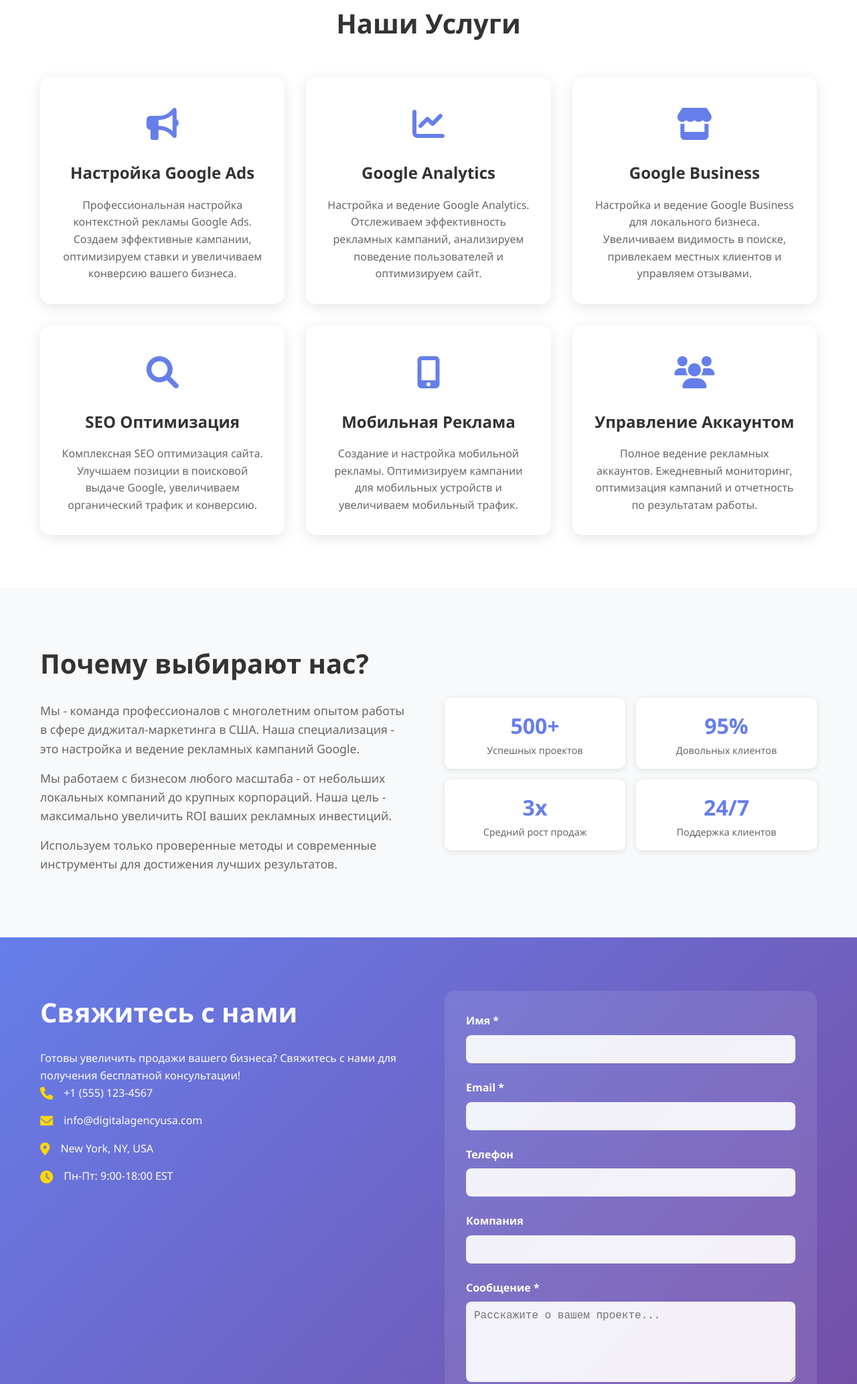
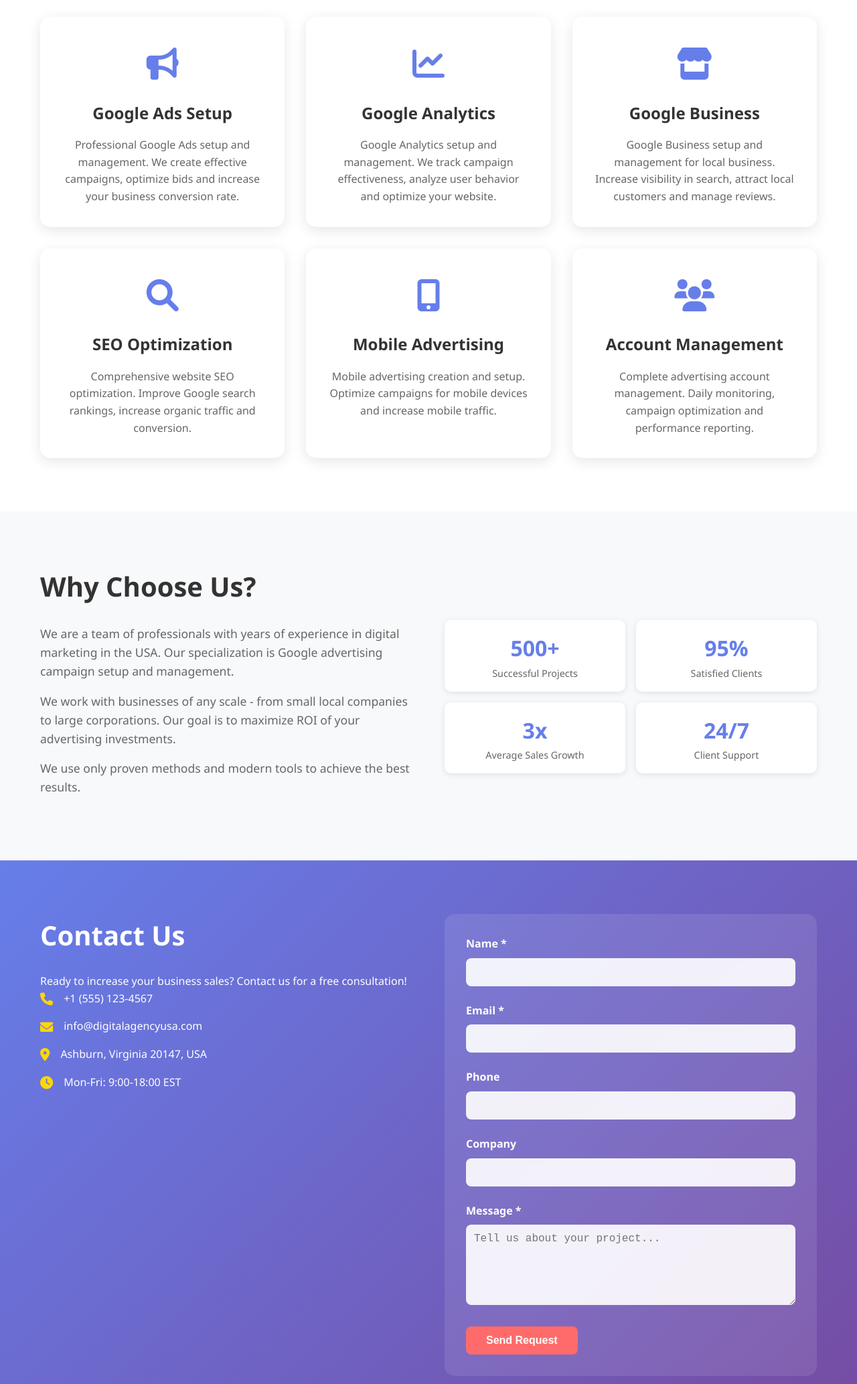
Before and after one commit to mizl-agency/www, a plain HTML site: page index.html in a window 1280 px wide. Shown: the part 596-2663 px from the top of the page at 67% size. Drawn offline with Linux system fonts and the light colour scheme.

Commit message:
Update index.html

```diff
--- a/index.html
+++ b/index.html
@@ -1,10 +1,10 @@
 <!DOCTYPE html>
-<html lang="ru">
+<html lang="en">
 <head>
     <meta charset="UTF-8">
     <meta name="viewport" content="width=device-width, initial-scale=1.0">
-    <title>Digital Agency USA - Настройка Google Ads, Analytics, Business</title>
-    <meta name="description" content="Профессиональное диджитал-агентство в США. Настройка Google Ads, Google Analytics, Google Business для локального бизнеса. Увеличиваем продажи и привлекаем клиентов.">
+    <title>MiZL Digital Agency - Google Ads, Analytics, Business Setup</title>
+    <meta name="description" content="MiZL Digital Agency - Professional digital marketing in USA. Google Ads setup, Google Analytics, Google Business for local business. We increase sales and attract customers.">
     <link href="https://cdnjs.cloudflare.com/ajax/libs/font-awesome/6.0.0/css/all.min.css" rel="stylesheet">
     <style>
         * {
@@ -326,11 +326,11 @@
     <!-- Header -->
     <header>
         <nav class="container">
-            <a href="#" class="logo">Digital Agency USA</a>
+            <a href="#" class="logo">MiZL Digital Agency</a>
             <ul class="nav-links">
-                <li><a href="#services">Услуги</a></li>
-                <li><a href="#about">О нас</a></li>
-                <li><a href="#contact">Контакты</a></li>
+                <li><a href="#services">Services</a></li>
+                <li><a href="#about">About</a></li>
+                <li><a href="#contact">Contact</a></li>
             </ul>
         </nav>
     </header>
@@ -338,58 +338,58 @@
     <!-- Hero Section -->
     <section class="hero">
         <div class="container">
-            <h1>Профессиональное Диджитал-Агентство в США</h1>
-            <p>Увеличиваем продажи и привлекаем клиентов через Google Ads, Analytics и Business</p>
-            <a href="#contact" class="cta-button">Получить консультацию</a>
+            <h1>MiZL Digital Agency</h1>
+            <p>Professional digital marketing services in USA</p>
+            <a href="#contact" class="cta-button">Get Consultation</a>
         </div>
     </section>
 
     <!-- Services Section -->
     <section id="services" class="services">
         <div class="container">
-            <h2 class="section-title">Наши Услуги</h2>
+            <h2 class="section-title">Our Services</h2>
             <div class="services-grid">
                 <div class="service-card">
                     <div class="service-icon">
                         <i class="fas fa-bullhorn"></i>
                     </div>
-                    <h3>Настройка Google Ads</h3>
-                    <p>Профессиональная настройка контекстной рекламы Google Ads. Создаем эффективные кампании, оптимизируем ставки и увеличиваем конверсию вашего бизнеса.</p>
+                    <h3>Google Ads Setup</h3>
+                    <p>Professional Google Ads setup and management. We create effective campaigns, optimize bids and increase your business conversion rate.</p>
                 </div>
                 <div class="service-card">
                     <div class="service-icon">
                         <i class="fas fa-chart-line"></i>
                     </div>
                     <h3>Google Analytics</h3>
-                    <p>Настройка и ведение Google Analytics. Отслеживаем эффективность рекламных кампаний, анализируем поведение пользователей и оптимизируем сайт.</p>
+                    <p>Google Analytics setup and management. We track campaign effectiveness, analyze user behavior and optimize your website.</p>
                 </div>
                 <div class="service-card">
                     <div class="service-icon">
                         <i class="fas fa-store"></i>
                     </div>
                     <h3>Google Business</h3>
-                    <p>Настройка и ведение Google Business для локального бизнеса. Увеличиваем видимость в поиске, привлекаем местных клиентов и управляем отзывами.</p>
+                    <p>Google Business setup and management for local business. Increase visibility in search, attract local customers and manage reviews.</p>
                 </div>
                 <div class="service-card">
                     <div class="service-icon">
                         <i class="fas fa-search"></i>
                     </div>
-                    <h3>SEO Оптимизация</h3>
-                    <p>Комплексная SEO оптимизация сайта. Улучшаем позиции в поисковой выдаче Google, увеличиваем органический трафик и конверсию.</p>
+                    <h3>SEO Optimization</h3>
+                    <p>Comprehensive website SEO optimization. Improve Google search rankings, increase organic traffic and conversion.</p>
                 </div>
                 <div class="service-card">
                     <div class="service-icon">
                         <i class="fas fa-mobile-alt"></i>
                     </div>
-                    <h3>Мобильная Реклама</h3>
-                    <p>Создание и настройка мобильной рекламы. Оптимизируем кампании для мобильных устройств и увеличиваем мобильный трафик.</p>
+                    <h3>Mobile Advertising</h3>
+                    <p>Mobile advertising creation and setup. Optimize campaigns for mobile devices and increase mobile traffic.</p>
                 </div>
                 <div class="service-card">
                     <div class="service-icon">
                         <i class="fas fa-users"></i>
                     </div>
-                    <h3>Управление Аккаунтом</h3>
-                    <p>Полное ведение рекламных аккаунтов. Ежедневный мониторинг, оптимизация кампаний и отчетность по результатам работы.</p>
+                    <h3>Account Management</h3>
+                    <p>Complete advertising account management. Daily monitoring, campaign optimization and performance reporting.</p>
                 </div>
             </div>
         </div>
@@ -400,27 +400,27 @@
         <div class="container">
             <div class="about-content">
                 <div class="about-text">
-                    <h2>Почему выбирают нас?</h2>
-                    <p>Мы - команда профессионалов с многолетним опытом работы в сфере диджитал-маркетинга в США. Наша специализация - это настройка и ведение рекламных кампаний Google.</p>
-                    <p>Мы работаем с бизнесом любого масштаба - от небольших локальных компаний до крупных корпораций. Наша цель - максимально увеличить ROI ваших рекламных инвестиций.</p>
-                    <p>Используем только проверенные методы и современные инструменты для достижения лучших результатов.</p>
+                    <h2>Why Choose Us?</h2>
+                    <p>We are a team of professionals with years of experience in digital marketing in the USA. Our specialization is Google advertising campaign setup and management.</p>
+                    <p>We work with businesses of any scale - from small local companies to large corporations. Our goal is to maximize ROI of your advertising investments.</p>
+                    <p>We use only proven methods and modern tools to achieve the best results.</p>
                 </div>
                 <div class="stats">
                     <div class="stat">
                         <div class="stat-number">500+</div>
-                        <div class="stat-label">Успешных проектов</div>
+                        <div class="stat-label">Successful Projects</div>
                     </div>
                     <div class="stat">
                         <div class="stat-number">95%</div>
-                        <div class="stat-label">Довольных клиентов</div>
+                        <div class="stat-label">Satisfied Clients</div>
                     </div>
                     <div class="stat">
                         <div class="stat-number">3x</div>
-                        <div class="stat-label">Средний рост продаж</div>
+                        <div class="stat-label">Average Sales Growth</div>
                     </div>
                     <div class="stat">
                         <div class="stat-number">24/7</div>
-                        <div class="stat-label">Поддержка клиентов</div>
+                        <div class="stat-label">Client Support</div>
                     </div>
                 </div>
             </div>
@@ -432,8 +432,8 @@
         <div class="container">
             <div class="contact-content">
                 <div class="contact-info">
-                    <h2>Свяжитесь с нами</h2>
-                    <p>Готовы увеличить продажи вашего бизнеса? Свяжитесь с нами для получения бесплатной консультации!</p>
+                    <h2>Contact Us</h2>
+                    <p>Ready to increase your business sales? Contact us for a free consultation!</p>
 
                     <div class="contact-item">
                         <i class="fas fa-phone"></i>
@@ -445,17 +445,17 @@
                     </div>
                     <div class="contact-item">
                         <i class="fas fa-map-marker-alt"></i>
-                        <span>New York, NY, USA</span>
+                        <span>Ashburn, Virginia 20147, USA</span>
                     </div>
                     <div class="contact-item">
                         <i class="fas fa-clock"></i>
-                        <span>Пн-Пт: 9:00-18:00 EST</span>
+                        <span>Mon-Fri: 9:00-18:00 EST</span>
                     </div>
                 </div>
 
                 <form class="contact-form">
                     <div class="form-group">
-                        <label for="name">Имя *</label>
+                        <label for="name">Name *</label>
                         <input type="text" id="name" name="name" required>
                     </div>
                     <div class="form-group">
@@ -463,18 +463,18 @@
                         <input type="email" id="email" name="email" required>
                     </div>
                     <div class="form-group">
-                        <label for="phone">Телефон</label>
+                        <label for="phone">Phone</label>
                         <input type="tel" id="phone" name="phone">
                     </div>
                     <div class="form-group">
-                        <label for="company">Компания</label>
+                        <label for="company">Company</label>
                         <input type="text" id="company" name="company">
                     </div>
                     <div class="form-group">
-                        <label for="message">Сообщение *</label>
-                        <textarea id="message" name="message" required placeholder="Расскажите о вашем проекте..."></textarea>
+                        <label for="message">Message *</label>
+                        <textarea id="message" name="message" required placeholder="Tell us about your project..."></textarea>
                     </div>
-                    <button type="submit" class="submit-btn">Отправить заявку</button>
+                    <button type="submit" class="submit-btn">Send Request</button>
                 </form>
             </div>
         </div>
@@ -483,7 +483,7 @@
     <!-- Footer -->
     <footer>
         <div class="container">
-            <p>&copy; 2024 Digital Agency USA. Все права защищены.</p>
+            <p>&copy; 2024 MiZL Digital Agency. All rights reserved.</p>
         </div>
     </footer>
 
@@ -505,7 +505,7 @@
         // Form submission
         document.querySelector('.contact-form').addEventListener('submit', function(e) {
             e.preventDefault();
-            alert('Спасибо за заявку! Мы свяжемся с вами в ближайшее время.');
+            alert('Thank you for your request! We will contact you soon.');
         });
 
         // Add scroll effect to header
```
